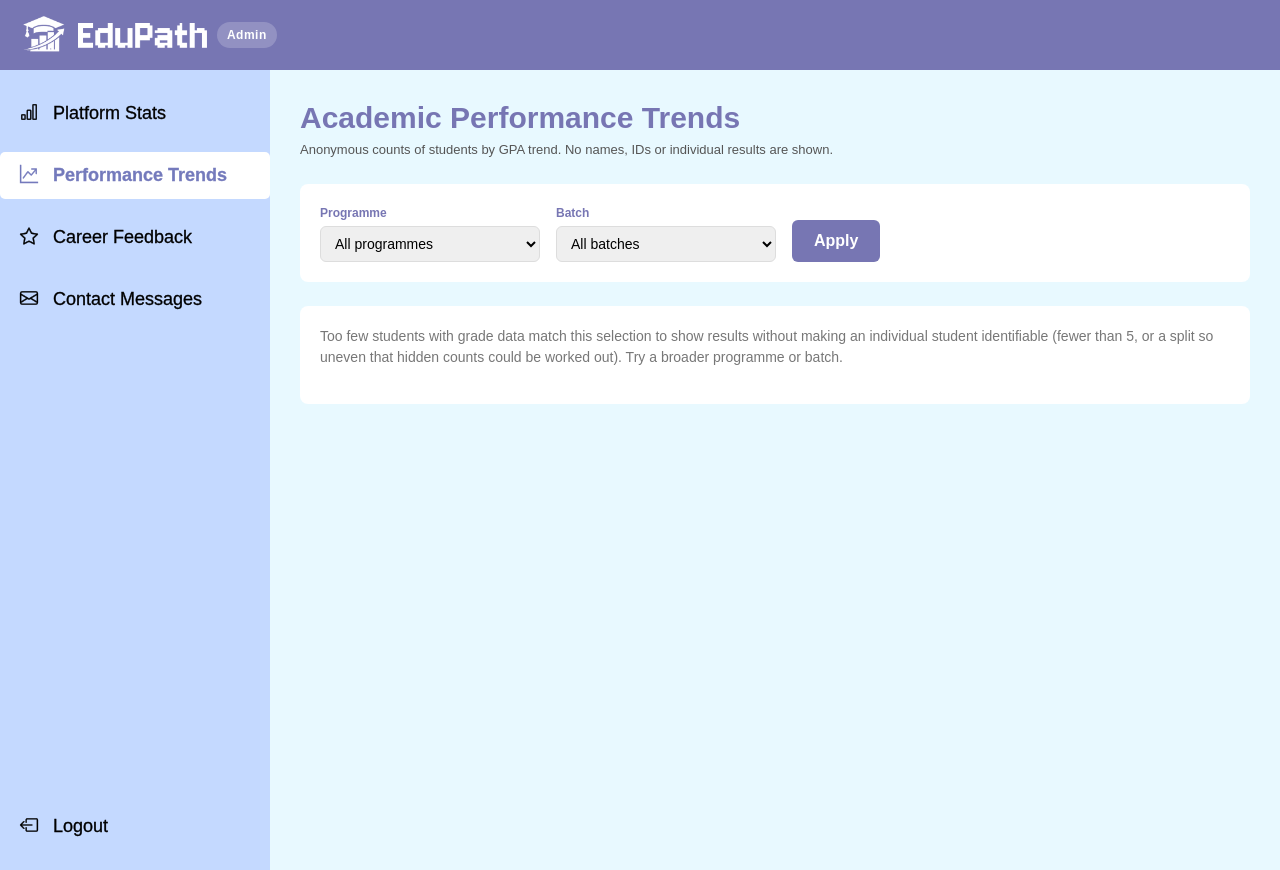
After one commit to khor04/EduPath, a Flask app: page /admin/trends in a window 1280 px wide. The commit adds this page. Run offline with Flask 3, Linux system fonts and the light colour scheme; a user stored in the database is signed in; tables that the repository leaves empty hold one stand-in row (values such as "Sample post").

Commit message:
implement student performance trend for admin side

```diff
--- a/routes/admin.py
+++ b/routes/admin.py
@@ -1,6 +1,6 @@
 from functools import wraps
 
-from flask import Blueprint, render_template, abort, redirect, url_for
+from flask import Blueprint, render_template, abort, redirect, url_for, request
 from flask_login import login_required, current_user
 
 from services.admin_services import (
@@ -8,6 +8,8 @@ from services.admin_services import (
     get_feedback_overview,
     get_contact_messages,
     get_platform_stats,
+    get_trend_filter_options,
+    get_trend_summary,
 )
 
 admin_bp = Blueprint("admin", __name__, url_prefix="/admin")
@@ -59,3 +61,28 @@ def admin_stats():
         active_admin_page="stats",
         stats=get_platform_stats(),
     )
+
+
+@admin_bp.route("/trends")
+@admin_required
+def admin_trends():
+    options = get_trend_filter_options()
+
+    # Only accept values the dropdowns could have produced; anything
+    # else falls back to "all" instead of silently querying a
+    # programme/batch that doesn't exist.
+    programme = request.args.get("programme")
+    batch = request.args.get("batch")
+    if programme not in options["programmes"]:
+        programme = None
+    if batch not in options["batches"]:
+        batch = None
+
+    return render_template(
+        "admin/admin_trends.html",
+        active_admin_page="trends",
+        options=options,
+        selected_programme=programme,
+        selected_batch=batch,
+        summary=get_trend_summary(programme=programme, batch=batch),
+    )
--- a/static/css/admin.css
+++ b/static/css/admin.css
@@ -161,6 +161,90 @@
   margin: 0;
 }
 
+/* Performance Trends */
+.trend-filter {
+  display: flex;
+  flex-wrap: wrap;
+  align-items: flex-end;
+  gap: 16px;
+}
+
+.trend-filter label {
+  display: flex;
+  flex-direction: column;
+  gap: 4px;
+  font-size: 12px;
+  font-weight: 700;
+  color: #7776B3;
+}
+
+.trend-filter select {
+  min-width: 220px;
+  padding: 8px 10px;
+  border: 1px solid #ddd;
+  border-radius: 6px;
+  font-size: 14px;
+}
+
+.trend-filter-btn {
+  padding: 9px 22px;
+  border: none;
+  border-radius: 6px;
+  background: #7776B3;
+  color: white;
+  font-weight: 700;
+}
+
+.trend-headline-grid {
+  grid-template-columns: repeat(2, 1fr);
+  max-width: 560px;
+}
+
+.admin-stat-card--alert p {
+  color: #b91c1c;
+}
+
+.trend-card-note {
+  display: block;
+  margin-top: 6px;
+  font-size: 11px;
+  color: #777;
+}
+
+.trend-label-cell {
+  white-space: nowrap;
+  font-weight: 600;
+}
+
+.trend-bar-cell {
+  width: 100%;
+}
+
+.trend-bar-track {
+  background: #f1f1f8;
+  border-radius: 4px;
+  height: 14px;
+}
+
+.trend-bar {
+  height: 100%;
+  border-radius: 4px;
+  background: #7776B3;
+}
+
+.trend-bar--improving,
+.trend-bar--slightly-improving { background: #16a34a; }
+.trend-bar--volatile { background: #d97706; }
+.trend-bar--slightly-declining,
+.trend-bar--declining { background: #dc2626; }
+.trend-bar--insufficient-data { background: #9ca3af; }
+
+.trend-footnote {
+  font-size: 12px;
+  color: #666;
+  max-width: 720px;
+}
+
 .admin-feedback-overview {
   grid-template-columns: repeat(2, 1fr);
   max-width: 440px;
--- a/templates/admin/admin_layout.html
+++ b/templates/admin/admin_layout.html
@@ -31,6 +31,10 @@
                     <a href="{{ url_for('admin.admin_stats') }}"><i class="bi bi-bar-chart"></i> Platform Stats</a>
                 </li>
 
+                <li class="{% if active_admin_page == 'trends' %}active{% endif %}">
+                    <a href="{{ url_for('admin.admin_trends') }}"><i class="bi bi-graph-up-arrow"></i> Performance Trends</a>
+                </li>
+
                 <li class="{% if active_admin_page == 'feedback' %}active{% endif %}">
                     <a href="{{ url_for('admin.admin_feedback') }}"><i class="bi bi-star"></i> Career Feedback</a>
                 </li>
--- /dev/null
+++ b/templates/admin/admin_trends.html
@@ -0,0 +1,86 @@
+{% extends "admin/admin_layout.html" %}
+
+{% block content %}
+
+<h1 class="page-title">Academic Performance Trends</h1>
+<p class="page-subtitle">
+    Anonymous counts of students by GPA trend. No names, IDs or individual results are shown.
+</p>
+
+<form method="get" class="admin-card trend-filter">
+    <label>
+        Programme
+        <select name="programme">
+            <option value="">All programmes</option>
+            {% for p in options.programmes %}
+            <option value="{{ p }}" {% if p == selected_programme %}selected{% endif %}>{{ p }}</option>
+            {% endfor %}
+        </select>
+    </label>
+    <label>
+        Batch
+        <select name="batch">
+            <option value="">All batches</option>
+            {% for b in options.batches %}
+            <option value="{{ b }}" {% if b == selected_batch %}selected{% endif %}>{{ b }}</option>
+            {% endfor %}
+        </select>
+    </label>
+    <button type="submit" class="trend-filter-btn">Apply</button>
+</form>
+
+{% if summary.group_too_small %}
+
+<div class="admin-card">
+    <p class="empty-message">
+        Too few students with grade data match this selection to show results without making
+        an individual student identifiable (fewer than {{ summary.min_group }}, or a split so
+        uneven that hidden counts could be worked out). Try a broader programme or batch.
+    </p>
+</div>
+
+{% else %}
+
+<div class="admin-stats-grid trend-headline-grid">
+    <div class="admin-stat-card admin-stat-card--alert">
+        <h3>Students with Declining Trends</h3>
+        <p>{{ summary.declining_display }}</p>
+        <span class="trend-card-note">Slightly Declining + Declining</span>
+    </div>
+    <div class="admin-stat-card">
+        <h3>Students Analysed</h3>
+        <p>{{ summary.total_students }}</p>
+        <span class="trend-card-note">With at least one semester GPA</span>
+    </div>
+</div>
+
+<div class="admin-card">
+    <p class="card-label">TREND DISTRIBUTION</p>
+    <table class="admin-table">
+        {% for row in summary.rows %}
+        <tr>
+            <td class="trend-label-cell">{{ row.label }}</td>
+            <td class="trend-bar-cell">
+                <div class="trend-bar-track">
+                    <div class="trend-bar trend-bar--{{ row.label | lower | replace(' ', '-') }}"
+                         style="width: {{ row.bar_pct }}%"></div>
+                </div>
+            </td>
+            <td class="admin-count-cell">{{ row.display }}</td>
+        </tr>
+        {% endfor %}
+    </table>
+</div>
+
+<p class="trend-footnote">
+    Trends use the same rule as the student's own dashboard alert. "Volatile" is a separate
+    pattern and is not counted as declining. "Insufficient Data" means only one semester
+    is recorded, so no trend can be determined. Students who have not uploaded a
+    transcript are not counted. Counts below {{ summary.min_group }} are shown as
+    "&lt;{{ summary.min_group }}", and a further value may be shown as "Withheld" so that
+    hidden counts cannot be worked out by subtraction.
+</p>
+
+{% endif %}
+
+{% endblock %}
```
Also changed, not shown: services/admin_services.py (+233 -1 lines).
